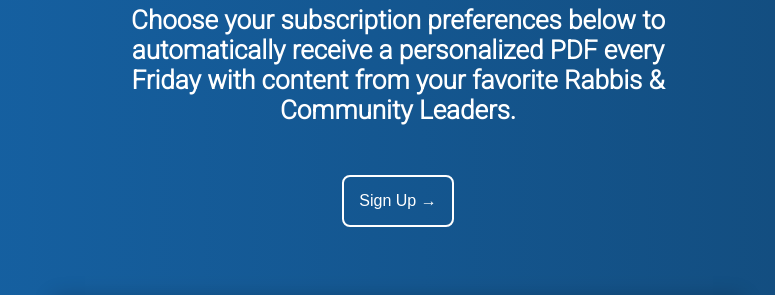
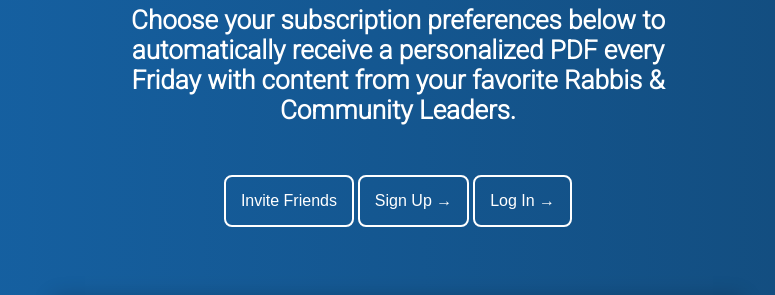
Before and after one commit to IkeyBenz/shabbat-shalom-reader-frontend, a plain HTML site: page index.html in a window 1280 px wide. Shown: the part 110-405 px from the top of the page, without its empty margins (242-1017 px from the left). Drawn offline with nearby package versions, Linux system fonts and the light colour scheme; no server answers.

Commit message:
Added Invite fiends feature

```diff
--- a/app.js
+++ b/app.js
@@ -65,6 +65,7 @@ function showSubscriptionOptions() {
 }
 function showLoginForm() {
     $('#TopSignupButton').hide();
+    $('#TopSigninButton').hide();
     scrollToTop();
     $('#main-form').html(`
     <h1 style="width: 100%; text-align: center; margin-bottom: 40px;">Login</h1>
@@ -100,6 +101,7 @@ function logUserOut() {
 function showSignUpForm() {
     scrollToTop();
     $('#TopSignupButton').hide();
+    $('#TopSigninButton').hide();
     $('#main-form').html(`
         <h1 style="width: 100%; text-align: center; margin-bottom: 40px;">Sign Up</h1>
         <input type="text" autocomplete="given-name" placeholder="First Name" id="firstName-signup">
--- a/index.html
+++ b/index.html
@@ -14,7 +14,11 @@
             <h2>SCA Shabbat Shalom Reader</h2>
             <h3 style="color: white">Choose your subscription preferences below to automatically receive a personalized PDF every Friday with content from your favorite Rabbis & Community Leaders.</h3>
         </div>
-        <div class="TextContainer"><button id="TopSignupButton" onclick="showSignUpForm();">Sign Up &rarr;</button></div>
+        <div class="TextContainer" id="TopButtonsContainer">
+            <a href="mailto:?&subject=I%20Think%20You'd%20Enjoy%20This...&body=Check out the new SCA Shabbat Shalom Reader, it's awesome! https://www.scaupdates.org/Shabbatshalom"><button class="TopButtons">Invite Friends</button></a>
+            <button class="TopButtons" id="TopSignupButton" onclick="showSignUpForm();">Sign Up &rarr;</button>
+            <button class="TopButtons" id="TopSigninButton" onclick="showLoginForm();">Log In &rarr;</button>
+        </div>
         <div class="login-page">
             <div class="form">
                 <div class="register-form" id="main-form">
--- a/styles.css
+++ b/styles.css
@@ -1,6 +1,6 @@
 @import url(https://fonts.googleapis.com/css?family=Roboto:300);
 
-#TopSignupButton {
+.TopButtons {
   padding: 15px;
   font-size: 16px;
   border: 2px solid white;
@@ -12,7 +12,7 @@
   cursor: pointer;
   transition: all 0.3s ease;
 }
-#TopSignupButton:hover {
+.TopButtons:hover {
   color: #1665aa;
   background: white;
 }
```
